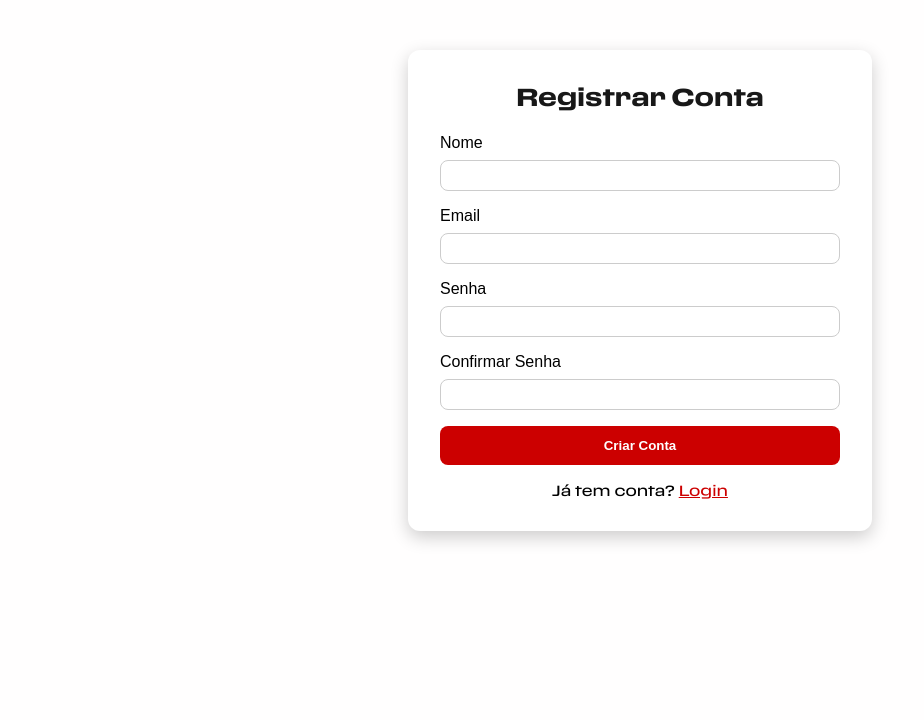
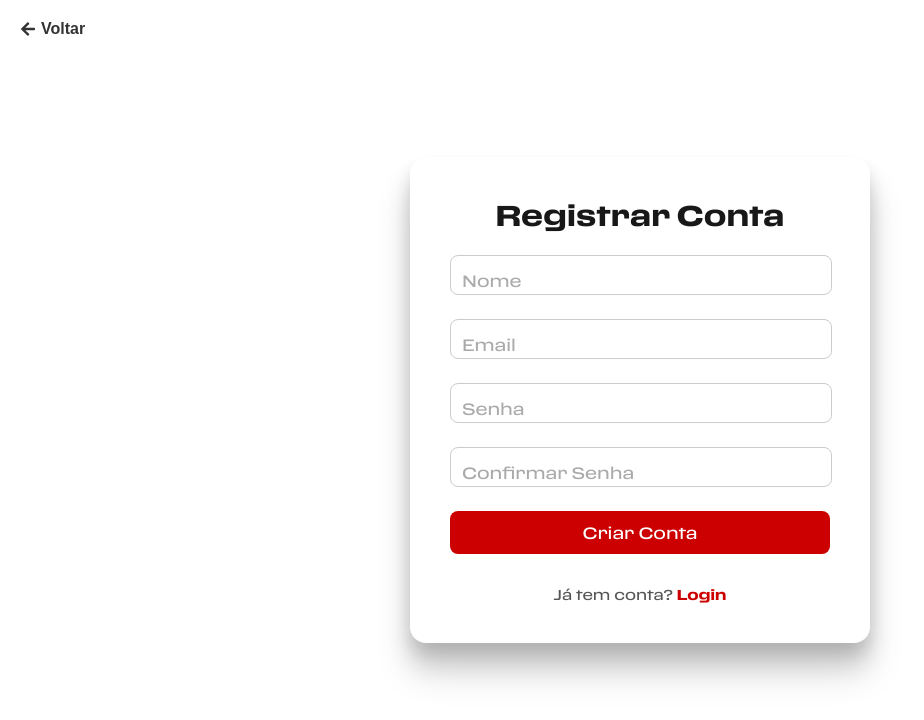
Before and after one commit to LucasMarmittCatarino/PrimeMotors, a React (Vite) app in the folder frontend/: page /signup in a window 1280 px wide. Shown: the top 720 px of the page, without its empty margins (0-924 px from the left). Built offline with nearby package versions, Linux system fonts and the light colour scheme; a web font is replaced by a local one.

Commit message:
feat: updated signup page

```diff
--- a/frontend/src/pages/Login/index.tsx
+++ b/frontend/src/pages/Login/index.tsx
@@ -1,9 +1,11 @@
+// src/pages/Login.tsx
 import { useState } from "react";
 import { login } from "~/services/auth.api";
 import { useNavigate } from "react-router-dom";
-import { FiArrowLeft } from "react-icons/fi";
+import { FaArrowLeft } from "react-icons/fa";
 import {
   PageWrapper,
+  BackButton,
   FormWrapper,
   Title,
   InputWrapper,
@@ -11,7 +13,6 @@ import {
   Label,
   SubmitButton,
   ErrorMessage,
-  BackButton,
   RedirectText,
 } from "./styles";
 
@@ -19,28 +20,30 @@ export default function Login() {
   const [name, setName] = useState("");
   const [password, setPassword] = useState("");
   const [error, setError] = useState<string | null>(null);
+  const [loading, setLoading] = useState(false);
   const navigate = useNavigate();
 
   async function handleSubmit(e: React.FormEvent) {
     e.preventDefault();
     setError(null);
+    setLoading(true);
 
     try {
       const response = await login(name, password);
-
       localStorage.setItem("token", response.token);
       localStorage.setItem("user", JSON.stringify(response.user));
-
       navigate("/");
     } catch (err: any) {
       setError(err.response?.data?.error || "Erro ao fazer login");
+    } finally {
+      setLoading(false);
     }
   }
 
   return (
     <PageWrapper>
-      <BackButton type="button" onClick={() => navigate(-1)}>
-        <FiArrowLeft size={20} /> Voltar
+      <BackButton onClick={() => navigate(-1)}>
+        <FaArrowLeft /> Voltar
       </BackButton>
 
       <FormWrapper onSubmit={handleSubmit}>
@@ -52,8 +55,9 @@ export default function Login() {
             value={name}
             onChange={(e) => setName(e.target.value)}
             required
+            placeholder=" "
           />
-          <Label>Nome</Label>
+          <Label>E-mail</Label>
         </InputWrapper>
 
         <InputWrapper>
@@ -62,18 +66,21 @@ export default function Login() {
             value={password}
             onChange={(e) => setPassword(e.target.value)}
             required
+            placeholder=" "
           />
           <Label>Senha</Label>
         </InputWrapper>
 
         {error && <ErrorMessage>{error}</ErrorMessage>}
 
-        <SubmitButton type="submit">Entrar</SubmitButton>
+        <SubmitButton type="submit" disabled={loading}>
+          {loading ? "Entrando..." : "Entrar"}
+        </SubmitButton>
+
+        <RedirectText>
+          Não tem conta? <span onClick={() => navigate("/signup")}>Cadastre-se</span>
+        </RedirectText>
       </FormWrapper>
-      <RedirectText>
-        Não tem conta? <span onClick={() => navigate("/signup")}>Cadastre-se</span>
-      </RedirectText>
-
     </PageWrapper>
   );
 }
--- a/frontend/src/pages/Login/styles.ts
+++ b/frontend/src/pages/Login/styles.ts
@@ -123,7 +123,6 @@ export const RedirectText = styled.p`
   font-weight: 300;
   color: #555;
   font-family: 'Ferrari Sans', sans-serif;
-  margin-top: 3.5rem;
 
   span {
     color: #c00;
--- a/frontend/src/pages/SignUp/index.tsx
+++ b/frontend/src/pages/SignUp/index.tsx
@@ -1,28 +1,29 @@
+// src/pages/SignUp.tsx
 import { useState } from "react";
 import { useNavigate } from "react-router-dom";
 import { signup } from "~/services/auth.api";
+import { FaArrowLeft } from "react-icons/fa";
 import {
-  Container,
+  PageWrapper,
+  BackButton,
+  FormWrapper,
   Title,
-  Form,
-  FormGroup,
+  InputWrapper,
+  Input,
   Label,
-  Input,
-  Button,
-  ErrorText,
-  RedirectText
+  SubmitButton,
+  ErrorMessage,
+  RedirectText,
 } from "./styles";
 
 export default function SignUp() {
   const navigate = useNavigate();
-
   const [form, setForm] = useState({
     name: "",
     email: "",
     password: "",
     confirmPassword: "",
   });
-
   const [loading, setLoading] = useState(false);
   const [error, setError] = useState("");
 
@@ -34,64 +35,62 @@ export default function SignUp() {
     e.preventDefault();
     setError("");
 
-    // Validação frontend: senhas iguais
     if (form.password !== form.confirmPassword) {
       setError("As senhas não coincidem.");
       return;
     }
 
     setLoading(true);
-
     try {
       const response = await signup(form.name, form.email, form.password);
-    console.log("🔑 Conta criada com:", response);
       alert(`Conta criada com sucesso! Bem-vindo, ${response.user.name}`);
       navigate("/login");
-  } catch (err: unknown) {
-    if (err instanceof Error) {
-      setError(err.message); // aqui vai aparecer a mensagem de erro corretamente
-    } else {
-      setError("Erro ao criar conta");
-    }
+    } catch (err: any) {
+      setError(err.response?.data?.error || "Erro ao criar conta");
     } finally {
       setLoading(false);
     }
   };
 
   return (
-    <Container>
+    <PageWrapper>
+      <BackButton onClick={() => navigate(-1)}>
+        <FaArrowLeft /> Voltar
+      </BackButton>
+
+      <FormWrapper onSubmit={handleSubmit}>
         <Title>Registrar Conta</Title>
-      <Form onSubmit={handleSubmit}>
-        <FormGroup>
+
+        <InputWrapper>
+          <Input type="text" name="name" value={form.name} onChange={handleChange} required placeholder=" " />
           <Label>Nome</Label>
-          <Input type="text" name="name" value={form.name} onChange={handleChange} required />
-        </FormGroup>
+        </InputWrapper>
 
-        <FormGroup>
+        <InputWrapper>
+          <Input type="email" name="email" value={form.email} onChange={handleChange} required placeholder=" " />
           <Label>Email</Label>
-          <Input type="email" name="email" value={form.email} onChange={handleChange} required />
-        </FormGroup>
+        </InputWrapper>
 
-        <FormGroup>
+        <InputWrapper>
+          <Input type="password" name="password" value={form.password} onChange={handleChange} required placeholder=" " />
           <Label>Senha</Label>
-          <Input type="password" name="password" value={form.password} onChange={handleChange} required />
-        </FormGroup>
+        </InputWrapper>
 
-        <FormGroup>
+        <InputWrapper>
+          <Input type="password" name="confirmPassword" value={form.confirmPassword} onChange={handleChange} required placeholder=" " />
           <Label>Confirmar Senha</Label>
-          <Input type="password" name="confirmPassword" value={form.confirmPassword} onChange={handleChange} required />
-        </FormGroup>
+        </InputWrapper>
 
-        {error && <ErrorText>{error}</ErrorText>}
+        {error && <ErrorMessage>{error}</ErrorMessage>}
 
-        <Button type="submit" disabled={loading}>
+        <SubmitButton type="submit" disabled={loading}>
           {loading ? "Criando..." : "Criar Conta"}
-        </Button>
-      </Form>
+        </SubmitButton>
 
         <RedirectText>
           Já tem conta? <span onClick={() => navigate("/login")}>Login</span>
         </RedirectText>
-    </Container>
+      </FormWrapper>
+    </PageWrapper>
   );
 }
--- a/frontend/src/pages/SignUp/styles.ts
+++ b/frontend/src/pages/SignUp/styles.ts
@@ -1,76 +1,113 @@
+// src/pages/styles.ts
 import styled from "styled-components";
 
-export const Container = styled.div`
-  max-width: 400px;
-  margin: 50px auto;
-  padding: 2rem;
-  background: white;
-  border-radius: 12px;
-  box-shadow: 0 6px 18px rgba(0,0,0,0.2);
+export const PageWrapper = styled.div`
+  height: 100vh;
+  display: flex;
+  align-items: center;
+  justify-content: center;
+  background-color: #fff;
 `;
 
-export const Title = styled.h2`
+export const BackButton = styled.button`
+  position: fixed;
+  top: 20px;
+  left: 20px;
+  display: flex;
+  align-items: center;
+  gap: 5px;
+  background: none;
+  border: none;
+  color: #333;
+  font-weight: 600;
+  font-size: 1rem;
+  cursor: pointer;
+  z-index: 1000;
+  transition: color 0.2s;
+
+  &:hover {
+    color: #c00;
+  }
+`;
+
+export const FormWrapper = styled.form`
+  background: #fff;
+  border-radius: 1rem;
+  padding: 2.5rem;
+  width: 380px;
+  display: flex;
+  flex-direction: column;
+  gap: 1.5rem;
+  box-shadow:
+    0 10px 15px rgba(0,0,0,0.1),
+    0 20px 25px rgba(0,0,0,0.1),
+    0 30px 35px rgba(0,0,0,0.15);
+`;
+
+export const Title = styled.h1`
+  font-size: 1.75rem;
+  font-family: 'Ferrari Sans', sans-serif;
+  font-weight: 700;
   text-align: center;
-  font-size: 1.5rem;
-  margin-bottom: 1.5rem;
-  font-family: 'Ferrari Sans', sans-serif;
   color: #181818;
 `;
 
-export const Form = styled.form`
-  display: flex;
-  flex-direction: column;
-  gap: 1rem;
+export const InputWrapper = styled.div`
+  position: relative;
+  width: 100%;
 `;
 
-export const FormGroup = styled.div`
-  display: flex;
-  flex-direction: column;
+export const Input = styled.input`
+  width: 100%;
+  padding: 1rem 0rem 0.25rem 0rem;
+  border-radius: 0.5rem;
+  border: 1px solid #ccc;
+  background: #fff;
+  color: #333;
+  font-size: 1rem;
+  outline: none;
+
+  &:focus {
+    border-color: #c00;
+    box-shadow: 0 0 0 3px rgba(204, 0, 0, 0.2);
+  }
+
+  &:focus + label,
+  &:not(:placeholder-shown) + label {
+    top: -0.6rem;
+    left: 0.65rem;
+    font-size: 0.75rem;
+    background: #fff;
+    padding: 0 0.25rem;
+    color: #c00;
+  }
 `;
 
 export const Label = styled.label`
-  font-weight: 500;
+  position: absolute;
   font-family: 'Ferrari Sans', sans-serif;
-  margin-bottom: 0.5rem;
+  top: 1rem;
+  left: 0.75rem;
+  font-size: 1rem;
+  color: #aaa;
+  pointer-events: none;
+  transition: all 0.2s ease;
 `;
 
-export const Input = styled.input`
-  padding: 0.5rem;
-  border-radius: 8px;
-  border: 1px solid #ccc;
+export const SubmitButton = styled.button`
+  background-color: #c00;
+  color: #fff;
+  padding: 0.75rem 1rem;
+  border-radius: 0.5rem;
+  font-weight: 400;
+  font-size: 1rem;
+  border: none;
+  cursor: pointer;
   font-family: 'Ferrari Sans', sans-serif;
-  font-size: 0.7rem;
-
-  &:focus {
-    outline: none;
-    border-color: #c00;
-  }
-`;
-
-export const Select = styled.select`
-  padding: 0.5rem;
-  border-radius: 8px;
-  border: 1px solid #ccc;
-  font-size: 1rem;
-
-  &:focus {
-    outline: none;
-    border-color: #c00;
-  }
-`;
-
-export const Button = styled.button`
-  padding: 0.75rem;
-  background: #c00;
-  color: white;
-  border: none;
-  border-radius: 8px;
-  cursor: pointer;
-  font-weight: bold;
-  transition: background 0.2s;
+  transition: background 0.3s ease;
 
   &:hover {
-    background: #a00;
+    background-color: #a00;
   }
 
   &:disabled {
@@ -79,22 +116,27 @@ export const Button = styled.button`
   }
 `;
 
-export const ErrorText = styled.p`
-  color: red;
+export const ErrorMessage = styled.p`
+  color: #e74c3c;
   font-size: 0.875rem;
-  font-family: 'Ferrari Sans', sans-serif;
   text-align: center;
 `;
 
 export const RedirectText = styled.p`
-  margin-top: 1rem;
   text-align: center;
+  font-size: 0.875rem;
   font-family: 'Ferrari Sans', sans-serif;
-  font-size: 0.9rem;
+  color: #555;
+  margin-top: 0.5rem;
 
   span {
     color: #c00;
+    font-weight: 600;
     cursor: pointer;
-    text-decoration: underline;
+    transition: color 0.2s;
+
+    &:hover {
+      color: #a00;
+    }
   }
 `;
```
Lines whose indentation alone changed are shown as unchanged.
